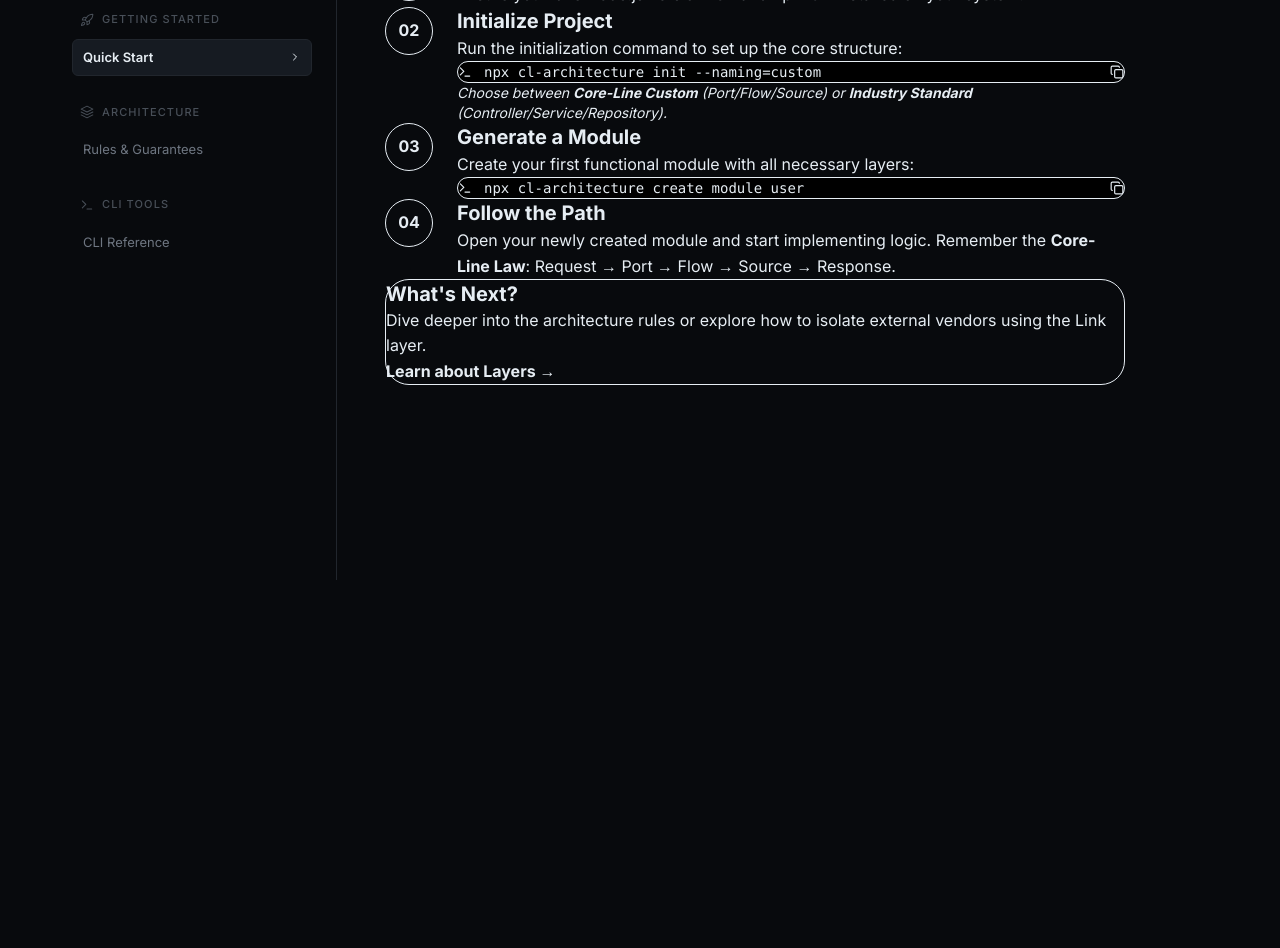
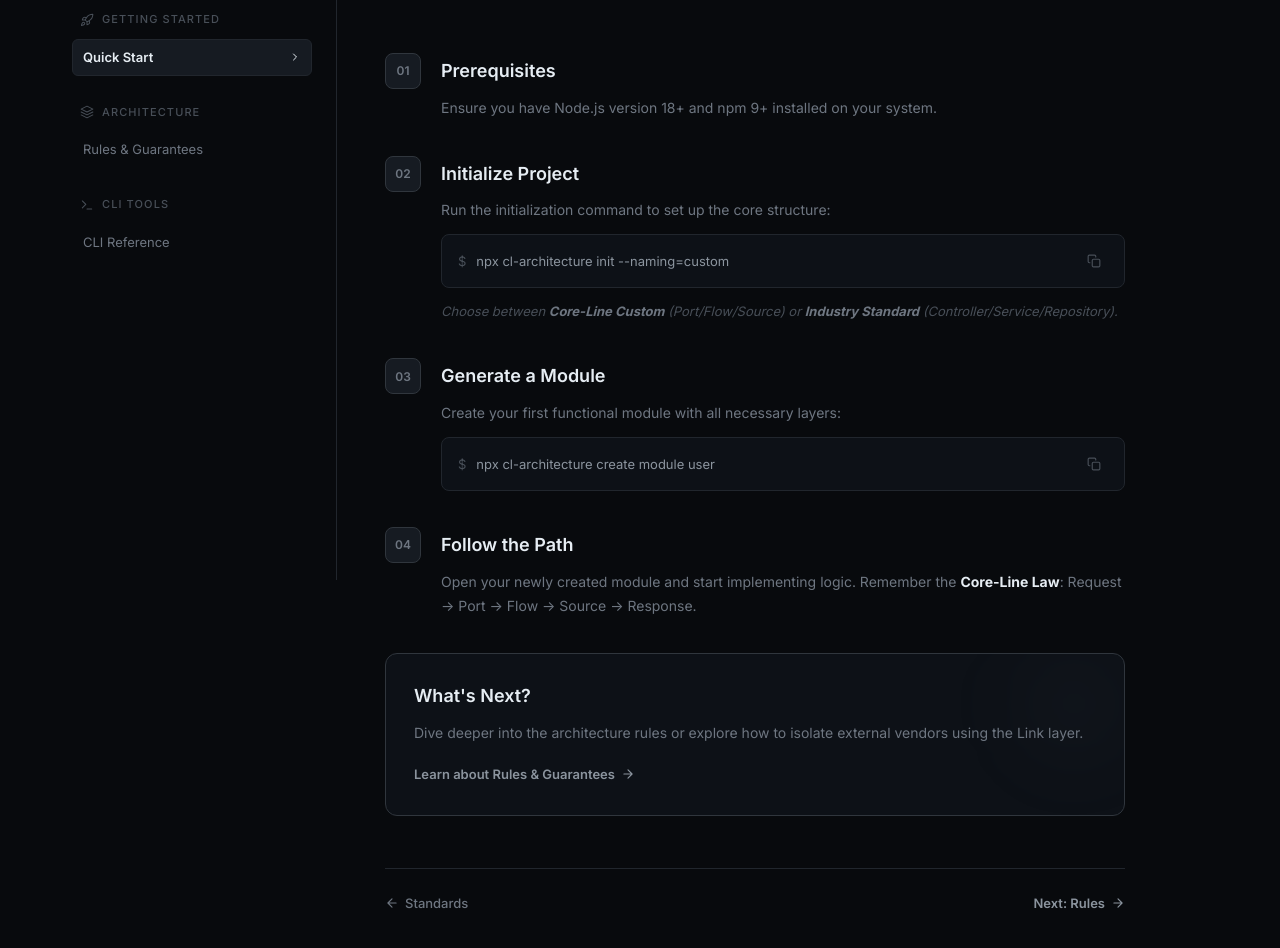
Before and after one commit to coreline-architecture/website, a Next.js app: page /docs/quick-start in a window 1280 px wide. Shown: the part 200-1148 px from the top of the page. Before the commit the page ends 840 px from the top, so only its background shows below. Built offline with nearby package versions, Linux system fonts and the light colour scheme.

Commit message:
feat(docs): recreate quick-start page with landing page design system

```diff
--- a/src/app/docs/quick-start/page.tsx
+++ b/src/app/docs/quick-start/page.tsx
@@ -1,97 +1,307 @@
+"use client";
+
 import { DocLayout } from "@/components/layout/DocLayout";
-import { Terminal, Copy } from "lucide-react";
+import { motion } from "framer-motion";
+import { useState } from "react";
 
-export default function QuickStartPage() {
+/* ============================================================
+   ICONS
+   ============================================================ */
+const IconArrowRight = () => (
+    <svg width="14" height="14" viewBox="0 0 24 24" fill="none" stroke="currentColor" strokeWidth="2" strokeLinecap="round" strokeLinejoin="round">
+        <path d="M5 12h14M12 5l7 7-7 7" />
+    </svg>
+);
+
+const IconArrowLeft = () => (
+    <svg width="14" height="14" viewBox="0 0 24 24" fill="none" stroke="currentColor" strokeWidth="2" strokeLinecap="round" strokeLinejoin="round">
+        <path d="M19 12H5M12 19l-7-7 7-7" />
+    </svg>
+);
+
+const IconCopy = () => (
+    <svg width="14" height="14" viewBox="0 0 24 24" fill="none" stroke="currentColor" strokeWidth="2" strokeLinecap="round" strokeLinejoin="round">
+        <rect x="9" y="9" width="13" height="13" rx="2" ry="2" />
+        <path d="M5 15H4a2 2 0 0 1-2-2V4a2 2 0 0 1 2-2h9a2 2 0 0 1 2 2v1" />
+    </svg>
+);
+
+const IconCheck = () => (
+    <svg width="14" height="14" viewBox="0 0 24 24" fill="none" stroke="currentColor" strokeWidth="2.5" strokeLinecap="round" strokeLinejoin="round">
+        <path d="M20 6L9 17l-5-5" />
+    </svg>
+);
+
+/* ============================================================
+   CODE BLOCK
+   ============================================================ */
+function CodeBlock({ command }: { command: string }) {
+    const [copied, setCopied] = useState(false);
+
+    const handleCopy = () => {
+        navigator.clipboard.writeText(command);
+        setCopied(true);
+        setTimeout(() => setCopied(false), 2000);
+    };
+
     return (
-        <DocLayout>
-            <header>
-                <h1 className="text-4xl font-extrabold mb-4">Quick Start Guide</h1>
-                <p className="text-xl text-muted leading-relaxed">
-                    Get your first Core-Line project running in minutes.
-                </p>
-            </header>
-
-            <section className="mt-12 space-y-12">
-                <Step
-                    number="01"
-                    title="Prerequisites"
-                    content="Ensure you have Node.js version 18+ and npm 9+ installed on your system."
-                />
-
-                <Step
-                    number="02"
-                    title="Initialize Project"
-                    content={
-                        <div className="space-y-4">
-                            <p>Run the initialization command to set up the core structure:</p>
-                            <CodeBlock command="npx cl-architecture init --naming=custom" />
-                            <p className="text-sm text-muted italic">
-                                Choose between <strong>Core-Line Custom</strong> (Port/Flow/Source) or <strong>Industry Standard</strong> (Controller/Service/Repository).
-                            </p>
-                        </div>
-                    }
-                />
-
-                <Step
-                    number="03"
-                    title="Generate a Module"
-                    content={
-                        <div className="space-y-4">
-                            <p>Create your first functional module with all necessary layers:</p>
-                            <CodeBlock command="npx cl-architecture create module user" />
-                        </div>
-                    }
-                />
-
-                <Step
-                    number="04"
-                    title="Follow the Path"
-                    content={
-                        <p>
-                            Open your newly created module and start implementing logic. Remember the <strong>Core-Line Law</strong>:
-                            Request → Port → Flow → Source → Response.
-                        </p>
-                    }
-                />
-
-                <div className="p-8 rounded-3xl bg-gradient-to-br from-primary/10 to-secondary/10 border border-primary/20">
-                    <h3 className="text-xl font-bold mb-4">What's Next?</h3>
-                    <p className="text-muted mb-6">
-                        Dive deeper into the architecture rules or explore how to isolate external vendors using the Link layer.
-                    </p>
-                    <div className="flex gap-4">
-                        <a href="/docs/layers" className="text-primary font-bold hover:underline underline-offset-4">Learn about Layers →</a>
-                    </div>
-                </div>
-            </section>
-        </DocLayout>
+        <div style={{
+            display: "flex",
+            alignItems: "center",
+            justifyContent: "space-between",
+            gap: "12px",
+            padding: "12px 16px",
+            borderRadius: "8px",
+            background: "var(--bg-surface)",
+            border: "1px solid var(--border-muted)",
+            fontFamily: "var(--font-jetbrains-mono), monospace",
+            fontSize: "0.8125rem",
+        }}>
+            <div style={{ display: "flex", alignItems: "center", gap: "10px", color: "var(--text-secondary)", overflow: "hidden" }}>
+                <span style={{ color: "var(--text-faint)", userSelect: "none", flexShrink: 0 }}>$</span>
+                <span style={{ whiteSpace: "nowrap", overflow: "hidden", textOverflow: "ellipsis" }}>{command}</span>
+            </div>
+            <button
+                onClick={handleCopy}
+                style={{
+                    display: "flex", alignItems: "center", justifyContent: "center",
+                    width: "28px", height: "28px",
+                    borderRadius: "5px",
+                    border: "none",
+                    background: "transparent",
+                    color: copied ? "var(--text-secondary)" : "var(--text-faint)",
+                    cursor: "pointer",
+                    transition: "color 0.2s ease, background 0.2s ease",
+                    flexShrink: 0,
+                }}
+                onMouseEnter={(e) => { e.currentTarget.style.background = "var(--bg-elevated)"; e.currentTarget.style.color = "var(--text-primary)"; }}
+                onMouseLeave={(e) => { e.currentTarget.style.background = "transparent"; e.currentTarget.style.color = copied ? "var(--text-secondary)" : "var(--text-faint)"; }}
+            >
+                {copied ? <IconCheck /> : <IconCopy />}
+            </button>
+        </div>
     );
 }
 
-function Step({ number, title, content }: { number: string, title: string, content: React.ReactNode }) {
+/* ============================================================
+   STEP COMPONENT
+   ============================================================ */
+function Step({ number, title, children }: { number: string; title: string; children: React.ReactNode }) {
     return (
-        <div className="flex gap-6">
-            <div className="flex-shrink-0 w-12 h-12 rounded-full bg-card-border/30 border border-card-border flex items-center justify-center font-mono font-bold text-primary">
+        <div style={{ display: "flex", gap: "20px" }}>
+            <div style={{
+                width: "36px",
+                height: "36px",
+                borderRadius: "8px",
+                background: "var(--bg-elevated)",
+                border: "1px solid var(--border-default)",
+                display: "flex",
+                alignItems: "center",
+                justifyContent: "center",
+                fontFamily: "var(--font-jetbrains-mono), monospace",
+                fontSize: "0.75rem",
+                fontWeight: 600,
+                color: "var(--text-muted)",
+                flexShrink: 0,
+            }}>
                 {number}
             </div>
-            <div className="flex-1">
-                <h3 className="text-xl font-bold mb-3">{title}</h3>
-                <div className="text-muted leading-relaxed">{content}</div>
+            <div style={{ flex: 1, paddingTop: "4px" }}>
+                <h3 style={{
+                    fontFamily: "var(--font-poppins), sans-serif",
+                    fontSize: "1.125rem",
+                    fontWeight: 600,
+                    color: "var(--text-primary)",
+                    marginBottom: "10px",
+                }}>
+                    {title}
+                </h3>
+                <div style={{ fontSize: "0.875rem", lineHeight: 1.7, color: "var(--text-muted)" }}>
+                    {children}
+                </div>
             </div>
         </div>
     );
 }
 
-function CodeBlock({ command }: { command: string }) {
+export default function QuickStartPage() {
     return (
-        <div className="bg-black p-4 rounded-xl border border-card-border flex items-center justify-between group">
-            <code className="text-primary text-sm flex items-center gap-3">
-                <Terminal size={14} className="text-muted" />
-                {command}
-            </code>
-            <button className="text-muted hover:text-white transition-colors">
-                <Copy size={14} />
-            </button>
-        </div>
+        <DocLayout>
+            {/* Header */}
+            <div style={{ marginBottom: "48px" }}>
+                <motion.div
+                    initial={{ opacity: 0, y: 16 }}
+                    animate={{ opacity: 1, y: 0 }}
+                    transition={{ duration: 0.5 }}
+                >
+                    <div style={{
+                        fontFamily: "var(--font-jetbrains-mono), monospace",
+                        fontSize: "0.6875rem",
+                        fontWeight: 500,
+                        letterSpacing: "0.12em",
+                        textTransform: "uppercase" as const,
+                        color: "var(--text-muted)",
+                        marginBottom: "12px",
+                    }}>
+                        Getting Started
+                    </div>
+                    <h1 style={{
+                        fontFamily: "var(--font-poppins), sans-serif",
+                        fontSize: "clamp(2rem, 4vw, 2.75rem)",
+                        fontWeight: 700,
+                        lineHeight: 1.15,
+                        letterSpacing: "-0.02em",
+                        color: "var(--text-primary)",
+                        marginBottom: "16px",
+                    }}>
+                        Quick Start Guide
+                    </h1>
+                    <p style={{
+                        fontSize: "1.0625rem",
+                        lineHeight: 1.7,
+                        color: "var(--text-secondary)",
+                        maxWidth: "480px",
+                    }}>
+                        Get your first Core-Line project running in minutes.
+                    </p>
+                </motion.div>
+            </div>
+
+            {/* Steps */}
+            <motion.div
+                initial={{ opacity: 0, y: 20 }}
+                animate={{ opacity: 1, y: 0 }}
+                transition={{ duration: 0.5, delay: 0.15 }}
+                style={{ display: "flex", flexDirection: "column", gap: "36px" }}
+            >
+                <Step number="01" title="Prerequisites">
+                    <p>Ensure you have Node.js version 18+ and npm 9+ installed on your system.</p>
+                </Step>
+
+                <Step number="02" title="Initialize Project">
+                    <div style={{ display: "flex", flexDirection: "column", gap: "12px" }}>
+                        <p>Run the initialization command to set up the core structure:</p>
+                        <CodeBlock command="npx cl-architecture init --naming=custom" />
+                        <p style={{ fontStyle: "italic", fontSize: "0.8125rem", color: "var(--text-faint)" }}>
+                            Choose between <strong style={{ color: "var(--text-muted)" }}>Core-Line Custom</strong> (Port/Flow/Source) or <strong style={{ color: "var(--text-muted)" }}>Industry Standard</strong> (Controller/Service/Repository).
+                        </p>
+                    </div>
+                </Step>
+
+                <Step number="03" title="Generate a Module">
+                    <div style={{ display: "flex", flexDirection: "column", gap: "12px" }}>
+                        <p>Create your first functional module with all necessary layers:</p>
+                        <CodeBlock command="npx cl-architecture create module user" />
+                    </div>
+                </Step>
+
+                <Step number="04" title="Follow the Path">
+                    <p>
+                        Open your newly created module and start implementing logic. Remember the <strong style={{ color: "var(--text-primary)" }}>Core-Line Law</strong>:
+                        Request -&gt; Port -&gt; Flow -&gt; Source -&gt; Response.
+                    </p>
+                </Step>
+
+                {/* What's Next */}
+                <div style={{
+                    padding: "28px",
+                    borderRadius: "12px",
+                    background: "var(--bg-surface)",
+                    border: "1px solid var(--border-default)",
+                    position: "relative",
+                    overflow: "hidden",
+                }}>
+                    <div style={{
+                        position: "absolute",
+                        top: "-30px",
+                        right: "-30px",
+                        width: "160px",
+                        height: "160px",
+                        background: "radial-gradient(circle, rgba(139,148,158,0.06) 0%, transparent 70%)",
+                        borderRadius: "50%",
+                        filter: "blur(40px)",
+                    }} />
+                    <h3 style={{
+                        fontFamily: "var(--font-poppins), sans-serif",
+                        fontSize: "1.125rem",
+                        fontWeight: 600,
+                        color: "var(--text-primary)",
+                        marginBottom: "10px",
+                        position: "relative",
+                        zIndex: 1,
+                    }}>
+                        What&apos;s Next?
+                    </h3>
+                    <p style={{
+                        fontSize: "0.875rem",
+                        lineHeight: 1.7,
+                        color: "var(--text-muted)",
+                        marginBottom: "16px",
+                        position: "relative",
+                        zIndex: 1,
+                    }}>
+                        Dive deeper into the architecture rules or explore how to isolate external vendors using the Link layer.
+                    </p>
+                    <a
+                        href="/docs/rules"
+                        style={{
+                            display: "inline-flex", alignItems: "center", gap: "6px",
+                            fontSize: "0.8125rem",
+                            fontWeight: 600,
+                            color: "var(--text-secondary)",
+                            textDecoration: "none",
+                            transition: "color 0.2s ease",
+                            position: "relative",
+                            zIndex: 1,
+                        }}
+                        onMouseEnter={(e) => (e.currentTarget.style.color = "var(--text-primary)")}
+                        onMouseLeave={(e) => (e.currentTarget.style.color = "var(--text-secondary)")}
+                    >
+                        Learn about Rules & Guarantees <IconArrowRight />
+                    </a>
+                </div>
+
+                {/* Footer navigation */}
+                <div style={{
+                    marginTop: "16px",
+                    paddingTop: "24px",
+                    borderTop: "1px solid var(--border-muted)",
+                    display: "flex",
+                    justifyContent: "space-between",
+                    alignItems: "center",
+                }}>
+                    <a
+                        href="/docs/standards"
+                        style={{
+                            display: "inline-flex", alignItems: "center", gap: "6px",
+                            fontSize: "0.8125rem",
+                            fontWeight: 500,
+                            color: "var(--text-muted)",
+                            textDecoration: "none",
+                            transition: "color 0.2s ease",
+                        }}
+                        onMouseEnter={(e) => (e.currentTarget.style.color = "var(--text-primary)")}
+                        onMouseLeave={(e) => (e.currentTarget.style.color = "var(--text-muted)")}
+                    >
+                        <IconArrowLeft /> Standards
+                    </a>
+                    <a
+                        href="/docs/rules"
+                        style={{
+                            display: "inline-flex", alignItems: "center", gap: "6px",
+                            fontSize: "0.8125rem",
+                            fontWeight: 600,
+                            color: "var(--text-secondary)",
+                            textDecoration: "none",
+                            transition: "color 0.2s ease",
+                        }}
+                        onMouseEnter={(e) => (e.currentTarget.style.color = "var(--text-primary)")}
+                        onMouseLeave={(e) => (e.currentTarget.style.color = "var(--text-secondary)")}
+                    >
+                        Next: Rules <IconArrowRight />
+                    </a>
+                </div>
+            </motion.div>
+        </DocLayout>
     );
 }
```
